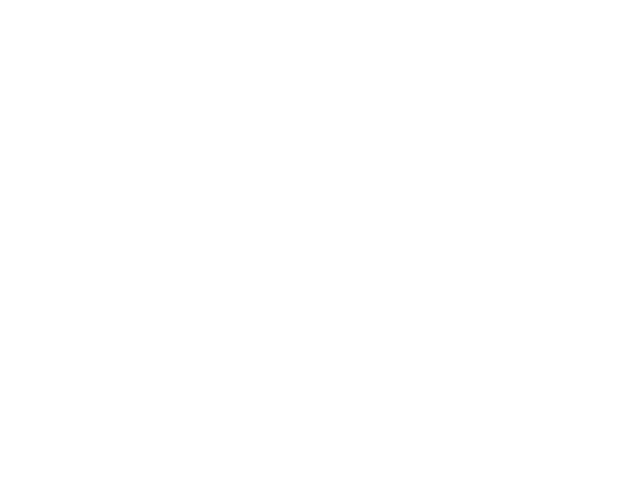
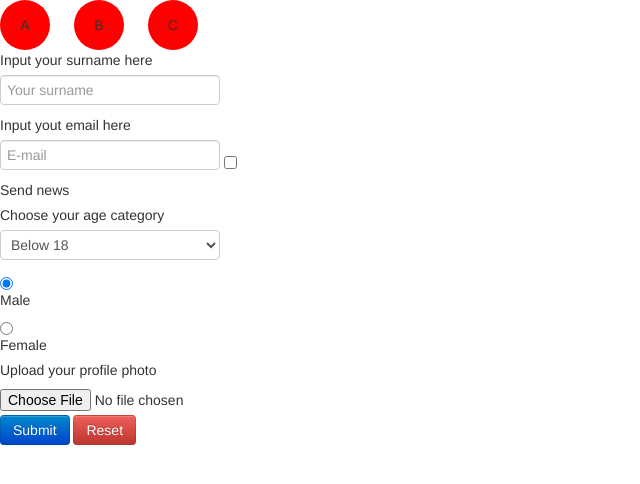
Before and after one commit to NandreyN/SP_Lab-10, a plain HTML site: page a.html in a window 1280 px wide. Shown: the whole page, without its empty margins (0-640 px from the left). Drawn offline with nearby package versions, Linux system fonts and the light colour scheme.

Commit message:
A task base

```diff
--- a/a.html
+++ b/a.html
@@ -0,0 +1,65 @@
+<!DOCTYPE html>
+<html>
+
+<head>
+    <title>Inputs</title>
+    <meta name="viewport" content="width=device-width, initial-scale=1.0">
+    <link href="css/bootstrap.min.css" rel="stylesheet" media="screen">
+    <link href="css/my_styles.css" rel="stylesheet" type="text/css">
+    <script src="http://code.jquery.com/jquery.js"></script>
+    <script src="js/bootstrap.min.js"></script>
+    <script src="js/menu.js"></script>
+
+    <div class="navbar-light">
+        <div class="round_nav unselectable" unselectable="on" id="a-task">A</div>
+        <div class="round_nav unselectable" unselectable="on" id="b-task" href="b.html">B</div>
+        <div class="round_nav unselectable" unselectable="on" id="c-task" href="c.html">C</div>
+    </div>
+</head>
+
+<body>
+    <form>
+        <div class="form-group>">
+            <label for="surname">Input your surname here</label>
+            <input type="text" class="form-control" id="surname" placeholder="Your surname">
+
+            <label for="email">Input yout email here</label>
+            <input type="email" class="form-control" id="email" placeholder="E-mail">
+
+            <input class="form-check-input" type="checkbox" value="newsNotify" id="news">
+            <label for="news">Send news</label>
+        </div>
+
+        <div class="form-group">
+            <label for="ageCategory">Choose your age category</label>
+            <select id="ageCategory" class="form-control">
+                <option selected>Below 18</option>
+                <option>From 18 to 25</option>
+                <option>From 26 to 35</option>
+                <option>Above 36</option>
+            </select>
+        </div>
+
+        <div class="form-check">
+            <div class="form-check form-check-inline">
+                <input class="form-check-input" type="radio" id="maleRadio"
+                     value="male" name="gender" checked>
+                <label class="form-check-label" for="maleRadio">Male</label>
+            </div>
+            <div class="form-check form-check-inline">
+                <input class="form-check-input" type="radio" id="femaleRadio" value="female" name="gender">
+                <label class="form-check-label" for="femaleRadio">Female</label>
+            </div>
+        </div>
+
+        <div class="form-group">
+            <label for="photo">Upload your profile photo</label>
+            <input type="file" class="form-control-file" id="photo">
+        </div>
+
+        <button type="submit" class="btn btn-primary">Submit</button>
+        <button type="reset" class="btn btn-danger">Reset</button>
+    </form>
+</body>
+
+</html>
```
Also changed, not shown: index.html (+6 -5 lines).
